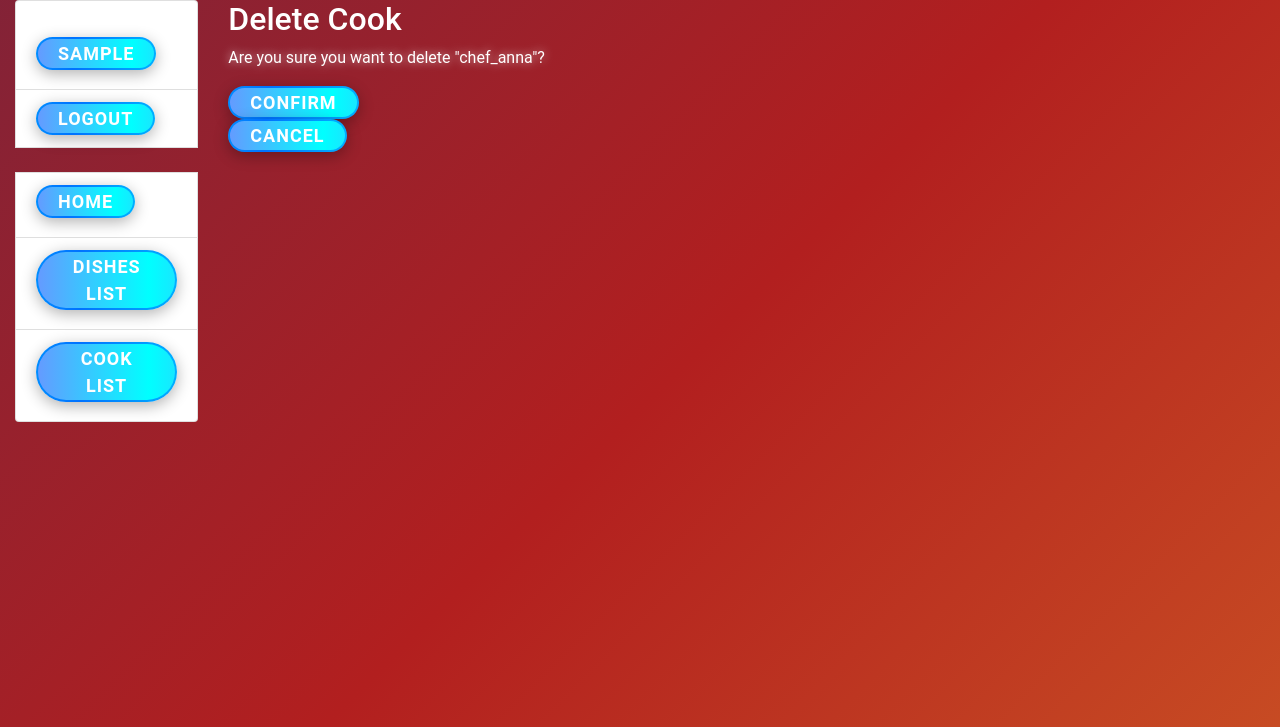
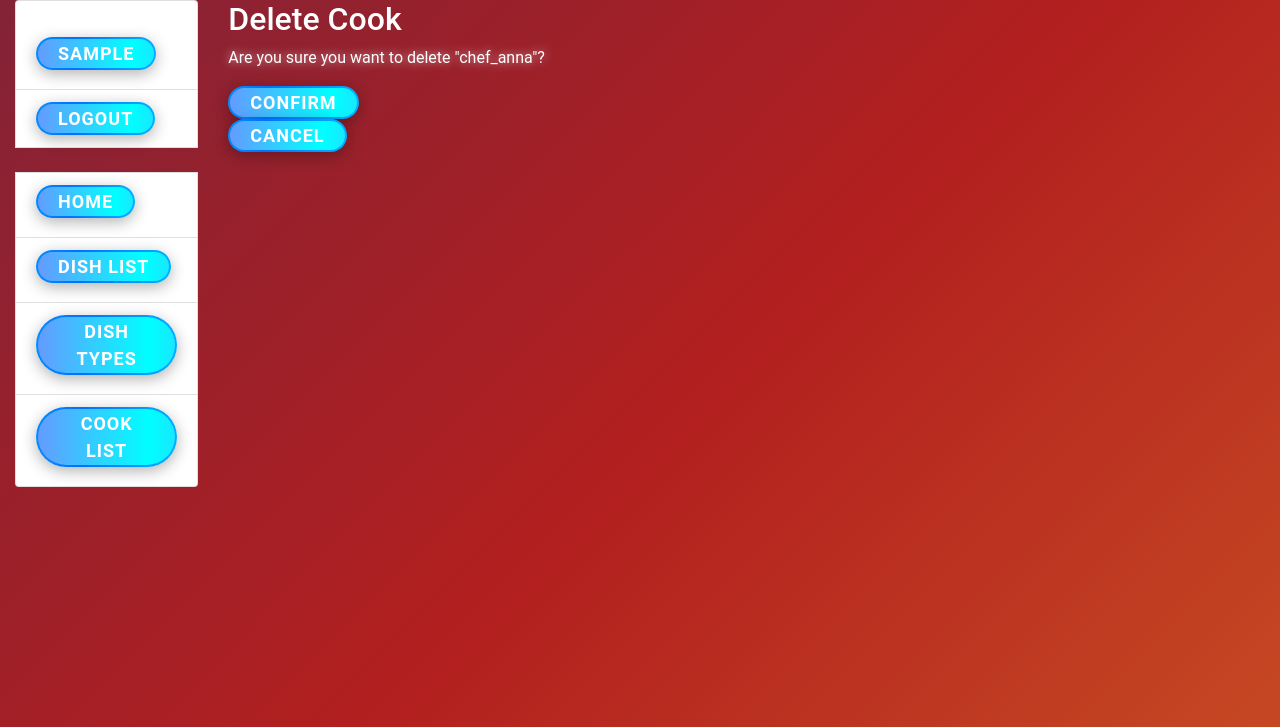
Before and after one commit to Professor-Douel/Restaurant-kitchen-service, a Django app: page /cook/2/delete/ in a window 1280 px wide. Shown: the top 727 px of the page. Run offline with Django 5.2, Linux system fonts and the light colour scheme; the visitor is signed in with stand-in values (Sample User, id 1); data comes from the database, SQL or seed files in the repository.

Commit message:
add link to dish-type in sidebar.html

```diff
--- a/templates/includes/sidebar.html
+++ b/templates/includes/sidebar.html
@@ -25,7 +25,10 @@
     <a href="{% url 'service:index' %}" class="custom-btn">Home</a>
   </li>
   <li class="list-group-item">
-    <a href="{% url 'service:dishes' %}" class="custom-btn">Dishes List</a>
+    <a href="{% url 'service:dishes' %}" class="custom-btn">Dish List</a>
+  </li>
+  <li class="list-group-item">
+    <a href="{% url 'service:dish-types' %}" class="custom-btn">Dish Types</a>
   </li>
   <li class="list-group-item">
     <a href="{% url 'service:cook-list' %}" class="custom-btn">Cook List</a>
```
